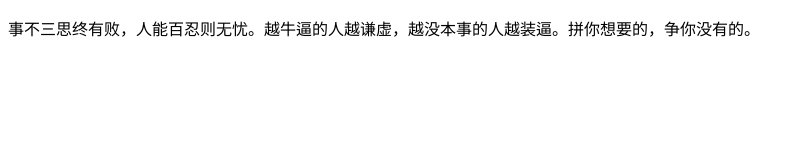
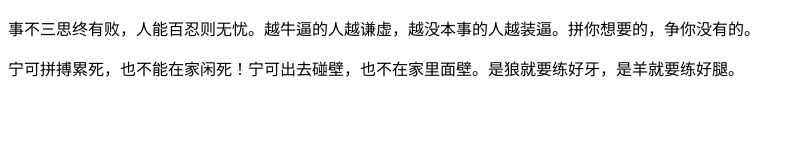
Before and after one commit to whiltli/cs1801, a plain HTML site: page index.html in a window 1280 px wide. Shown: the whole page, without its empty margins (0-805 px from the left). Drawn offline with Linux system fonts and the light colour scheme.

Commit message:
张三修改

```diff
--- a/index.html
+++ b/index.html
@@ -6,5 +6,6 @@
 	</head>
 	<body>
 		<p>事不三思终有败，人能百忍则无忧。越牛逼的人越谦虚，越没本事的人越装逼。拼你想要的，争你没有的。</p>
+		<p>宁可拼搏累死，也不能在家闲死！宁可出去碰壁，也不在家里面壁。是狼就要练好牙，是羊就要练好腿。</p>
 	</body>
 </html>
```
